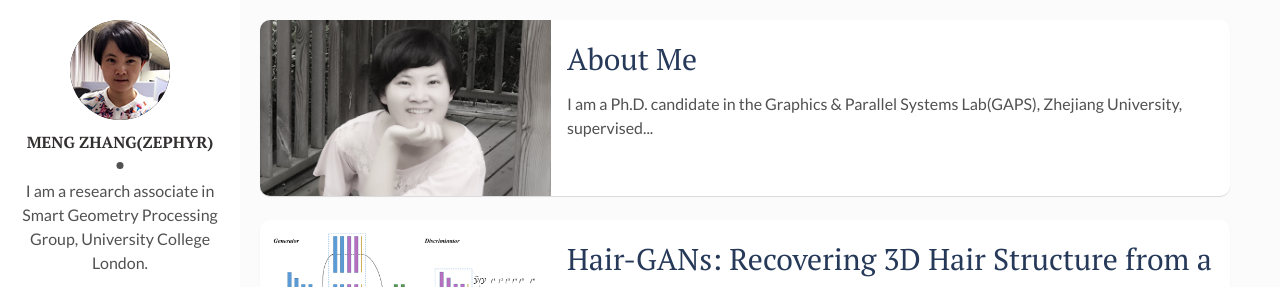
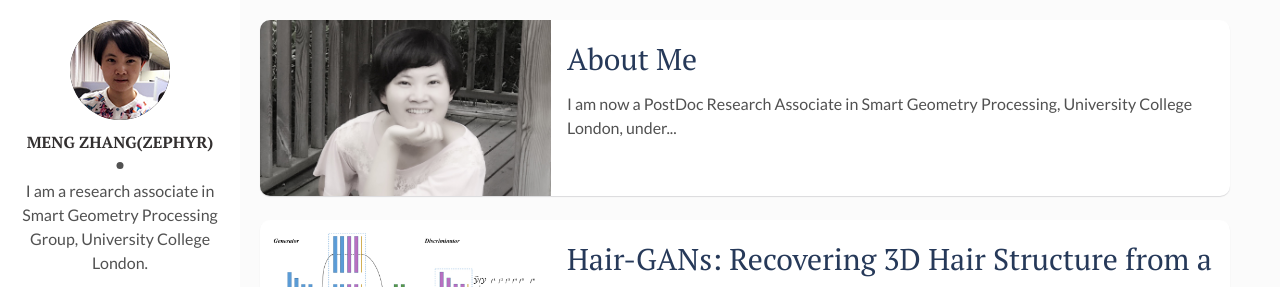
Before and after one commit to MengZephyr/MengZephyr.github.io, a Jekyll site: the page built from index.html, in a window 1280 px wide and 1162 px high. Shown: the top 287 px of the window. Built offline with Jekyll 4.4.1, drawn with Linux system fonts in a browser that asks for light colours; the list of posts is cut into pages by our own code.

Commit message:
Update 2018-11-20-about-meng-zhang.markdown

```diff
--- a/_posts/2018-11-20-about-meng-zhang.markdown
+++ b/_posts/2018-11-20-about-meng-zhang.markdown
@@ -7,6 +7,6 @@ fig-caption: # Add figcaption (optional)
 tags: [Resume]
 ---
 
-I am a Ph.D. candidate in the Graphics & Parallel Systems Lab(GAPS), Zhejiang University, supervised by Prof. Kun Zhou. I received my Bachelor’s degree (in 2010) and Master’s degree (in 2013) from School of Telecommunications Engineering, Xidian University. My research focuses on 3D shape capture, 3D reconstruction, image-based modeling, texture mapping and synthesis.
+I am now a PostDoc Research Associate in Smart Geometry Processing, University College London, under the supersion of Prof. Niloy Mitra. I got my PhD degree (in 2019) from  Zhejiang University, supervised by Prof. Kun Zhou. I received my Bachelor’s degree (in 2010) and Master’s degree (in 2013) from School of Telecommunications Engineering, Xidian University. My research focuses on 3D shape capture, 3D reconstruction, image-based modeling, texture mapping and synthesis.
 
-<center><embed src="/pdf/My-CV.pdf" width="850" height="600"></center>
+#<center><embed src="/pdf/My-CV.pdf" width="850" height="600"></center>
```
